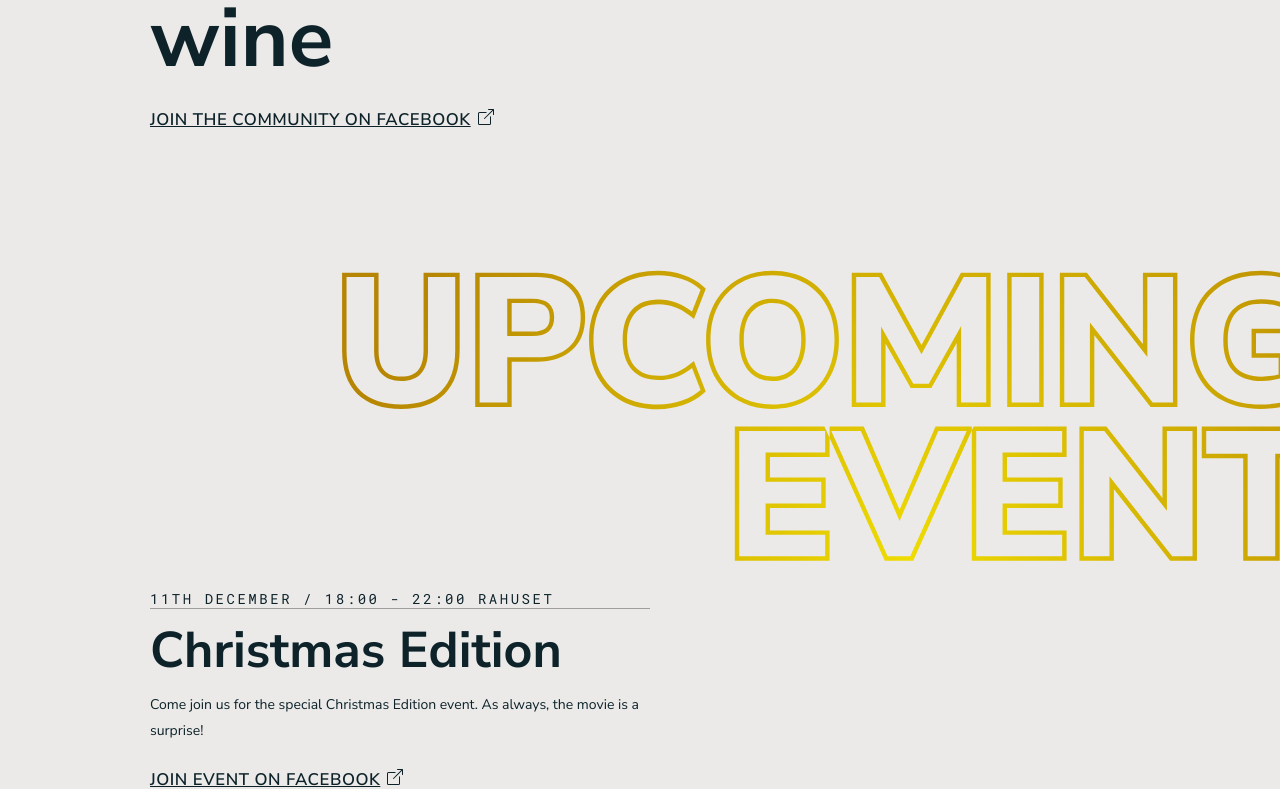
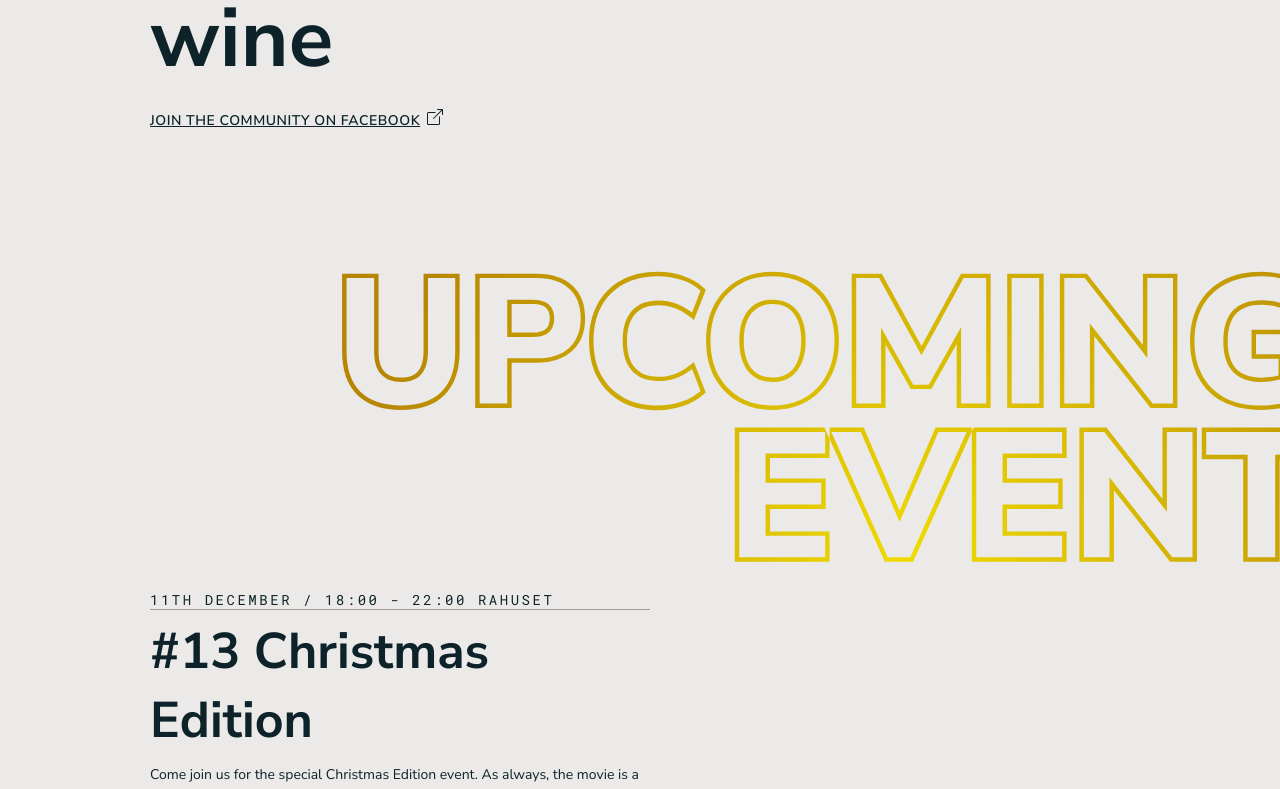
Before and after one commit to NataliaPetrova07/cinewine_v3, a Next.js app: page / in a window 1280 px wide. Shown: the part 495-1284 px from the top of the page. Built offline with nearby package versions, Linux system fonts and the light colour scheme; no server answers; the database is empty.

Commit message:
final edits

```diff
--- a/package.json
+++ b/package.json
@@ -14,9 +14,12 @@
     "@emotion/styled": "^11.11.0",
     "@mui/icons-material": "^5.15.3",
     "antd": "^5.12.7",
+    "framer-motion": "^10.17.9",
+    "motion": "^10.16.4",
     "next": "14.0.4",
     "react": "^18",
     "react-dom": "^18",
-    "react-responsive": "^9.0.2"
+    "react-responsive": "^9.0.2",
+    "react-scroll": "^1.9.0"
   }
 }
--- a/src/components/sections/UpcomingSection.js
+++ b/src/components/sections/UpcomingSection.js
@@ -12,18 +12,18 @@ export default function UpcomingSection() {
       </div>
       <div className="upcoming">
         <LabeledDivider label={"11th December / 18:00 - 22:00 Rahuset"} />
-        <h2>Christmas Edition</h2>
+        <h2>#13 Christmas Edition</h2>
         <p>Come join us for the special Christmas Edition event. As always, the movie is a surprise!</p>
         <div className="buttonsflex">
           <Link href={"https://www.facebook.com/events/897426808393384"} target="_blank" rel="noopener noreferrer" className={`${appliedTheme === "dark" ? "dark-mode-link" : "light-mode-link"}`}>
             Join event on facebook
             <span className="icon_span">
-              <svg xmlns="http://www.w3.org/2000/svg" width="16" height="16" fill="currentColor" class="bi bi-box-arrow-up-right" viewBox="0 0 16 16">
+              <svg xmlns="http://www.w3.org/2000/svg" width="16" height="16" fill="currentColor" className="bi bi-box-arrow-up-right" viewBox="0 0 16 16">
                 <path
-                  fill-rule="evenodd"
+                  fillRule="evenodd"
                   d="M8.636 3.5a.5.5 0 0 0-.5-.5H1.5A1.5 1.5 0 0 0 0 4.5v10A1.5 1.5 0 0 0 1.5 16h10a1.5 1.5 0 0 0 1.5-1.5V7.864a.5.5 0 0 0-1 0V14.5a.5.5 0 0 1-.5.5h-10a.5.5 0 0 1-.5-.5v-10a.5.5 0 0 1 .5-.5h6.636a.5.5 0 0 0 .5-.5z"
                 />
-                <path fill-rule="evenodd" d="M16 .5a.5.5 0 0 0-.5-.5h-5a.5.5 0 0 0 0 1h3.793L6.146 9.146a.5.5 0 1 0 .708.708L15 1.707V5.5a.5.5 0 0 0 1 0v-5z" />
+                <path fillRule="evenodd" d="M16 .5a.5.5 0 0 0-.5-.5h-5a.5.5 0 0 0 0 1h3.793L6.146 9.146a.5.5 0 1 0 .708.708L15 1.707V5.5a.5.5 0 0 0 1 0v-5z" />
               </svg>
             </span>
           </Link>
--- a/src/pages/events/[single_event].js
+++ b/src/pages/events/[single_event].js
@@ -3,7 +3,7 @@ import ContributeSection from "@/components/sections/ContributeSection";
 import styles from "@/styles/Subpage.module.css";
 import LabeledDivider from "@/components/dividers/LabeledDivider";
 import Image from "next/image";
-import AnotherChance from "@/components/display/AnotherChance";
+import PastEvents from "@/components/display/PastEvents";
 import { useRouter } from "next/router";
 import { useEffect, useState } from "react";
 import EventCard from "@/components/cards/EventCard";
@@ -66,7 +66,7 @@ export default function Single_event() {
       <main className={`${styles.main}`}>
         <div className={styles.subpage_hero}>
           <div className={styles.single_evt_display}>
-            <AnotherChance />
+            <PastEvents />
           </div>
           <div className={styles.event_details}>
             <div>
@@ -86,7 +86,7 @@ export default function Single_event() {
             <h1 className={styles.moviename}>{movieName}</h1>
           </div>
           <div className={styles.grid}>
-            <Image className={styles.movie_img} src={`/0${eventNr}-square.webp`} alt="still from a movie" width={400} height={400} layout="responsive" />
+            <Image className={styles.movie_img} src={`/${eventNr}-square.webp`} alt="still from a movie" width={400} height={400} layout="responsive" />
             <LabeledDivider label={"Movie info"} />
             <div className={styles.movie_info}>
               <p>Director: {director}</p>
--- a/src/pages/index.js
+++ b/src/pages/index.js
@@ -9,7 +9,6 @@ import HomePastEventsSection from "@/components/sections/HomePastEventsSection";
 
 export default function Home() {
   const { appliedTheme } = useTheme();
-
   return (
     <>
       <Head>
@@ -27,12 +26,12 @@ export default function Home() {
           <a href="https://www.facebook.com/groups/289672311787100" target="_blank" rel="noopener noreferrer" className={`${appliedTheme === "dark" ? "dark-mode-link" : "light-mode-link"}`}>
             JOIN THE COMMUNITY on facebook
             <span className="icon_span">
-              <svg xmlns="http://www.w3.org/2000/svg" width="16" height="16" fill="currentColor" class="bi bi-box-arrow-up-right" viewBox="0 0 16 16">
+              <svg xmlns="http://www.w3.org/2000/svg" width="16" height="16" fill="currentColor" className="bi bi-box-arrow-up-right" viewBox="0 0 16 16">
                 <path
-                  fill-rule="evenodd"
+                  fillRule="evenodd"
                   d="M8.636 3.5a.5.5 0 0 0-.5-.5H1.5A1.5 1.5 0 0 0 0 4.5v10A1.5 1.5 0 0 0 1.5 16h10a1.5 1.5 0 0 0 1.5-1.5V7.864a.5.5 0 0 0-1 0V14.5a.5.5 0 0 1-.5.5h-10a.5.5 0 0 1-.5-.5v-10a.5.5 0 0 1 .5-.5h6.636a.5.5 0 0 0 .5-.5z"
                 />
-                <path fill-rule="evenodd" d="M16 .5a.5.5 0 0 0-.5-.5h-5a.5.5 0 0 0 0 1h3.793L6.146 9.146a.5.5 0 1 0 .708.708L15 1.707V5.5a.5.5 0 0 0 1 0v-5z" />
+                <path fillRule="evenodd" d="M16 .5a.5.5 0 0 0-.5-.5h-5a.5.5 0 0 0 0 1h3.793L6.146 9.146a.5.5 0 1 0 .708.708L15 1.707V5.5a.5.5 0 0 0 1 0v-5z" />
               </svg>
             </span>
           </a>
--- a/src/styles/globals.css
+++ b/src/styles/globals.css
@@ -508,7 +508,6 @@ button:hover {
 .light-mode-link {
   color: var(--n-700);
   font-family: var(--primary-font);
-  font-size: 1.2rem;
   font-weight: 600;
   line-height: 1.5rem;
   letter-spacing: 0.54px;
@@ -519,7 +518,6 @@ button:hover {
 .dark-mode-link {
   color: var(--n-300);
   font-family: var(--primary-font);
-  font-size: 1.2rem;
   font-weight: 600;
   line-height: 1.5rem;
   letter-spacing: 0.54px;
```
Also changed, not shown: 1 other file (tests, documents, lock files or other folders).
